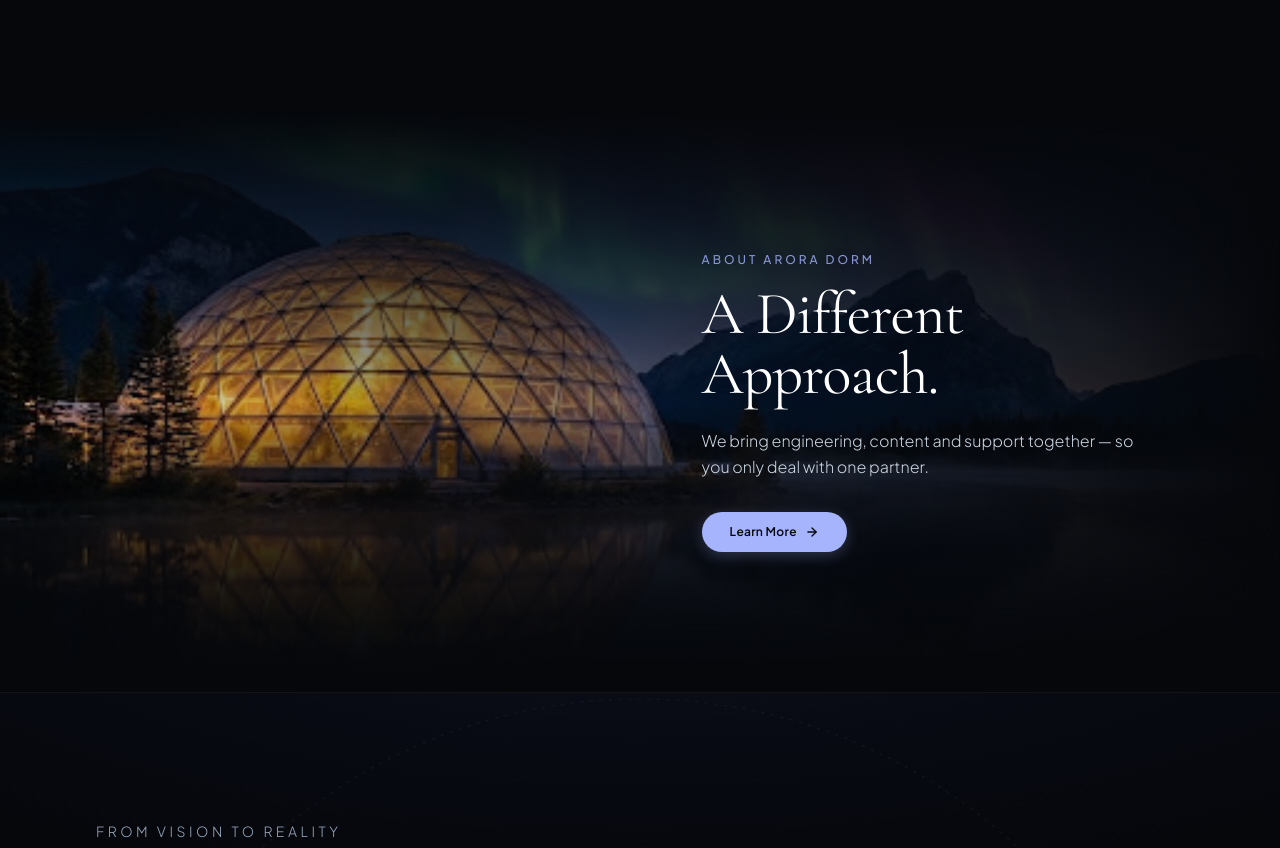
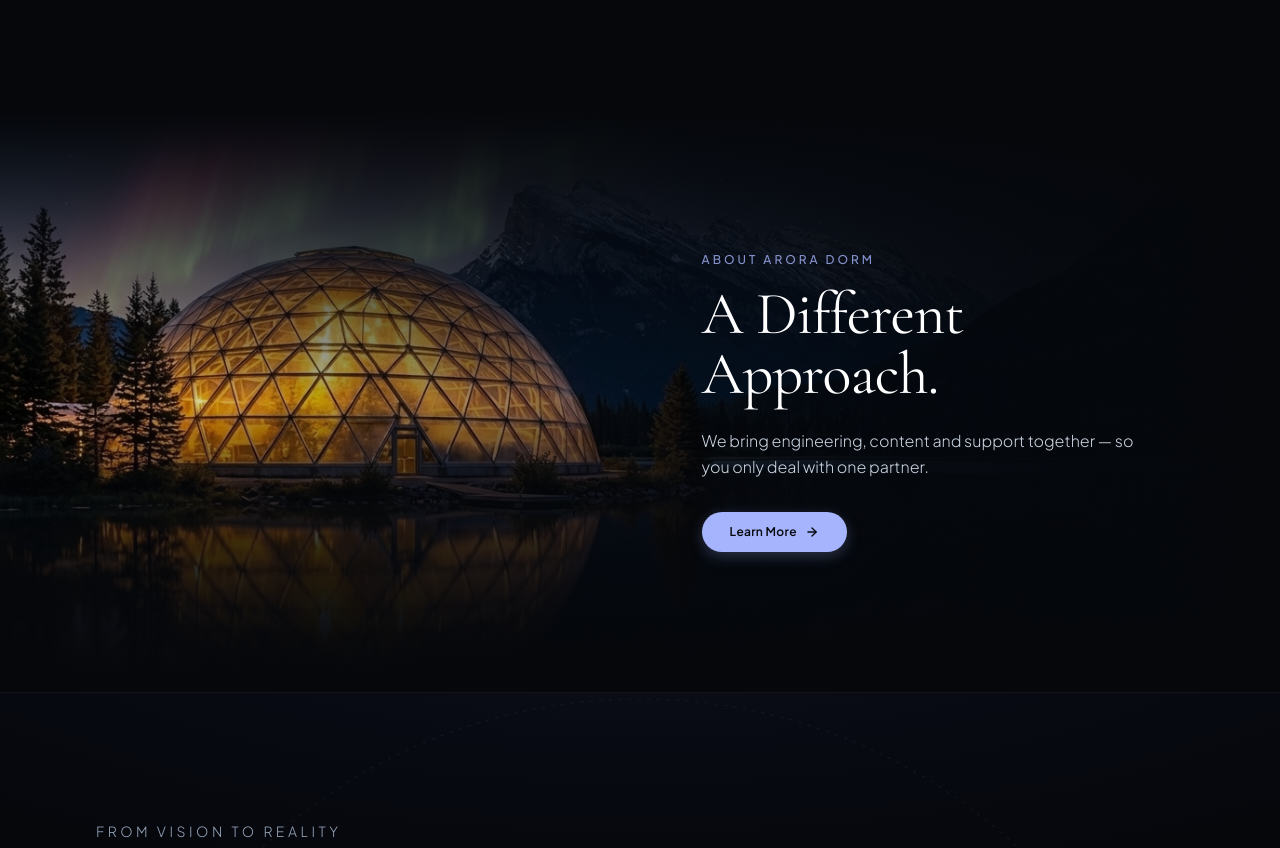
Before and after one commit to amanfarhan/arora_dorms, a Next.js app: page / in a window 1280 px wide. Shown: the part 1502-2350 px from the top of the page. Built offline with nearby package versions, Linux system fonts and the light colour scheme.

Commit message:
feat(home): upgrade About section with razor-sharp 8K alpine lake geodesic dome image

```diff
--- a/src/app/page.tsx
+++ b/src/app/page.tsx
@@ -539,10 +539,9 @@ export default function HomePage() {
           <div className="relative w-full min-h-[460px] md:min-h-[520px] lg:min-h-[580px] flex items-center overflow-hidden">
             <div className="absolute inset-0 z-0">
               <img
-                alt="Arora Dorm illuminated geodesic pavilion by lake under night sky"
-                className="w-full h-full object-cover object-left md:object-center"
-                src="/images/img_1059dc147612.jpg"
-                style={{ transform: "scaleX(-1)" }}
+                alt="Aurora Dome illuminated geodesic pavilion by lake under night sky"
+                className="w-full h-full object-cover object-left md:object-center select-none"
+                src="/images/alpine_lake_dome_highres.jpg"
               />
               <div className="absolute inset-0 bg-gradient-to-r from-transparent via-[#05070B]/50 to-[#05070B] pointer-events-none hidden md:block"></div>
               <div className="absolute inset-0 bg-gradient-to-t from-[#05070B] via-transparent to-[#05070B]/40 pointer-events-none"></div>
```
Also changed, not shown: public/images/alpine_lake_dome_highres.jpg (added), public/images/img_1059dc147612.jpg.
